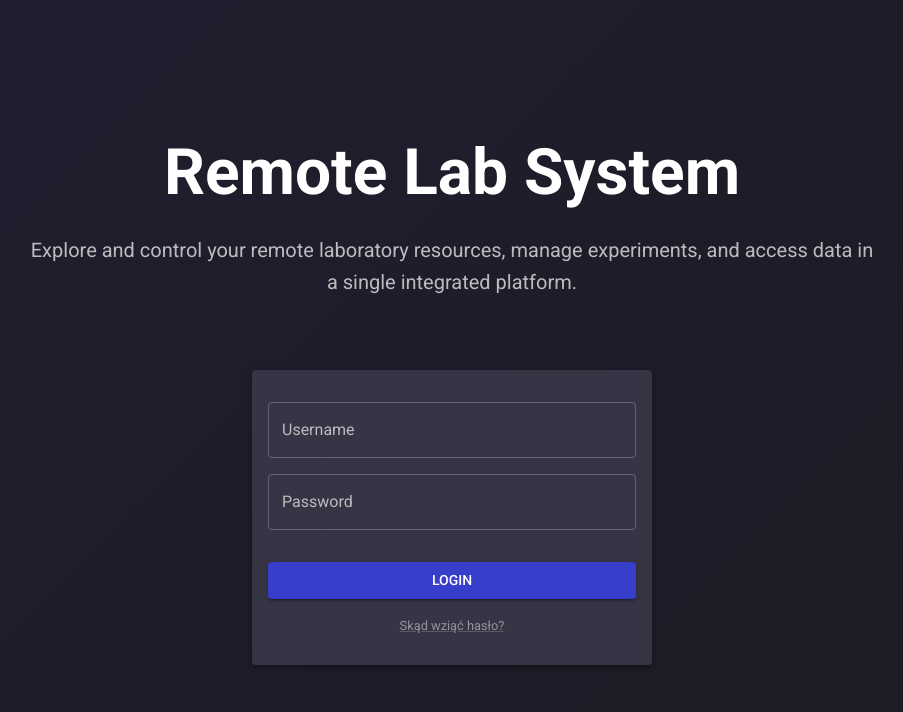
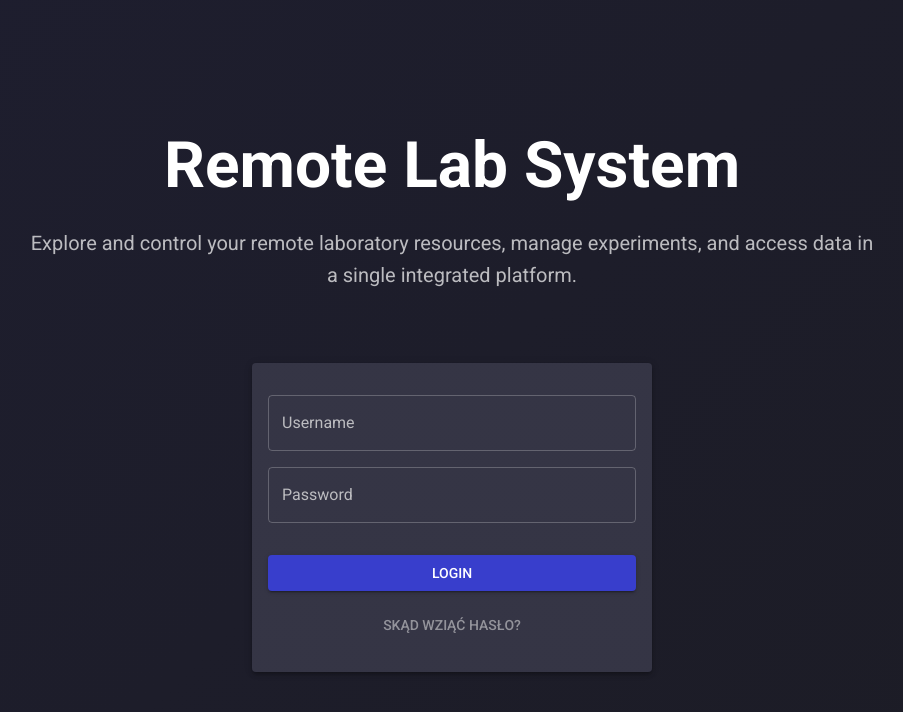
Before and after one commit to Kar0lu/rls-frontend, a React (Vite) app in the folder frontend/: page / in a window 1280 px wide. Shown: the top 712 px of the page, without its empty margins (188-1091 px from the left). Built offline with nearby package versions, Linux system fonts and the light colour scheme.

Commit message:
Dodany tooltip

```diff
--- a/frontend/src/components/LoginForm.jsx
+++ b/frontend/src/components/LoginForm.jsx
@@ -1,5 +1,5 @@
 import React from 'react';
-import { TextField, Button, Typography, Box, Card, CardContent, Link } from '@mui/material';
+import { TextField, Button, Typography, Box, Card, CardContent, Tooltip } from '@mui/material';
 
 const sendGetRequest = async () => {
   try {
@@ -64,9 +64,14 @@ function LoginForm() {
               Login
             </Button>
             <Typography variant="caption" gutterBottom>
-              <Link href="https://google.com" target="_blank" rel="noopener noreferrer" color="secondary">
+              <Tooltip title="Lorem ipsum dolor sit amet, consectetur adipiscing elit,
+               sed do eiusmod tempor incididunt ut labore et dolore magna aliqua." arrow enterDelay={500} leaveDelay={200}>
+                <Button
+                color="secondary"
+                >
                 Skąd wziąć hasło?
-              </Link>
+                </Button>
+              </Tooltip>
             </Typography>
           </Box>
         </CardContent>
```
